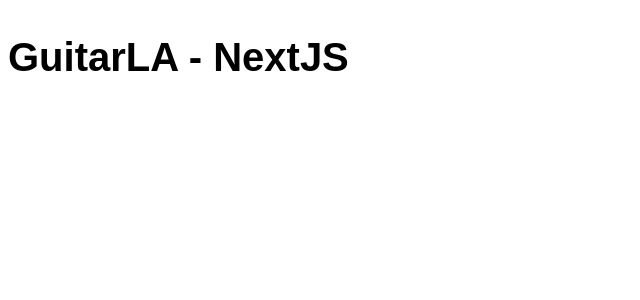
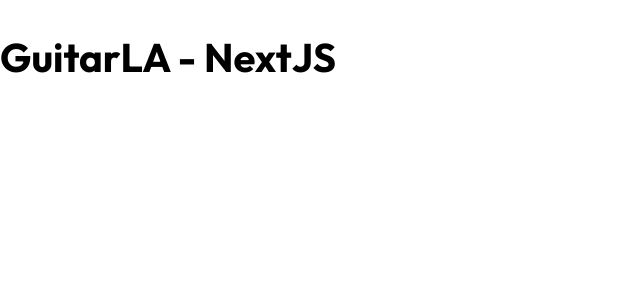
Before and after one commit to alexglzrys/next-guitarras, a Next.js app: page / in a window 1280 px wide. Shown: the top 300 px of the page, without its empty margins (0-640 px from the left). Built offline with nearby package versions, Linux system fonts and the light colour scheme.

Commit message:
agregar CSS externo

```diff
--- a/pages/_document.js
+++ b/pages/_document.js
@@ -1,9 +1,24 @@
 import { Html, Head, Main, NextScript } from 'next/document'
 
+/**
+ * _document
+ * Es un componente personalizado de NextJS, que tiene un nivel más alto que _app.js
+ * Este archivo solo se renderiza del lado del servidor, por lo que ecentos de React no funcionarán
+ *
+ * - Es el lugar ideal para declarar hojas de estilo globales de tipo externo
+ * - También es el lugar ideal para declarar el idioma del sitio Web
+ * - Ideal para aplicar clases de css a la etiqueta body
+ *
+ */
 export default function Document() {
   return (
-    <Html lang="en">
-      <Head />
+    <Html lang="es-MX">
+      <Head>
+        <link rel="preconnect" href="https://fonts.googleapis.com" />
+        <link rel="preconnect" href="https://fonts.gstatic.com" crossOrigin={'true'} />
+        <link href="https://fonts.googleapis.com/css2?family=Outfit:wght@400;700;900&display=swap" rel="stylesheet" />
+        <link rel="stylesheet" href="https://necolas.github.io/normalize.css/8.0.1/normalize.css" />
+      </Head>
       <body>
         <Main />
         <NextScript />
```
